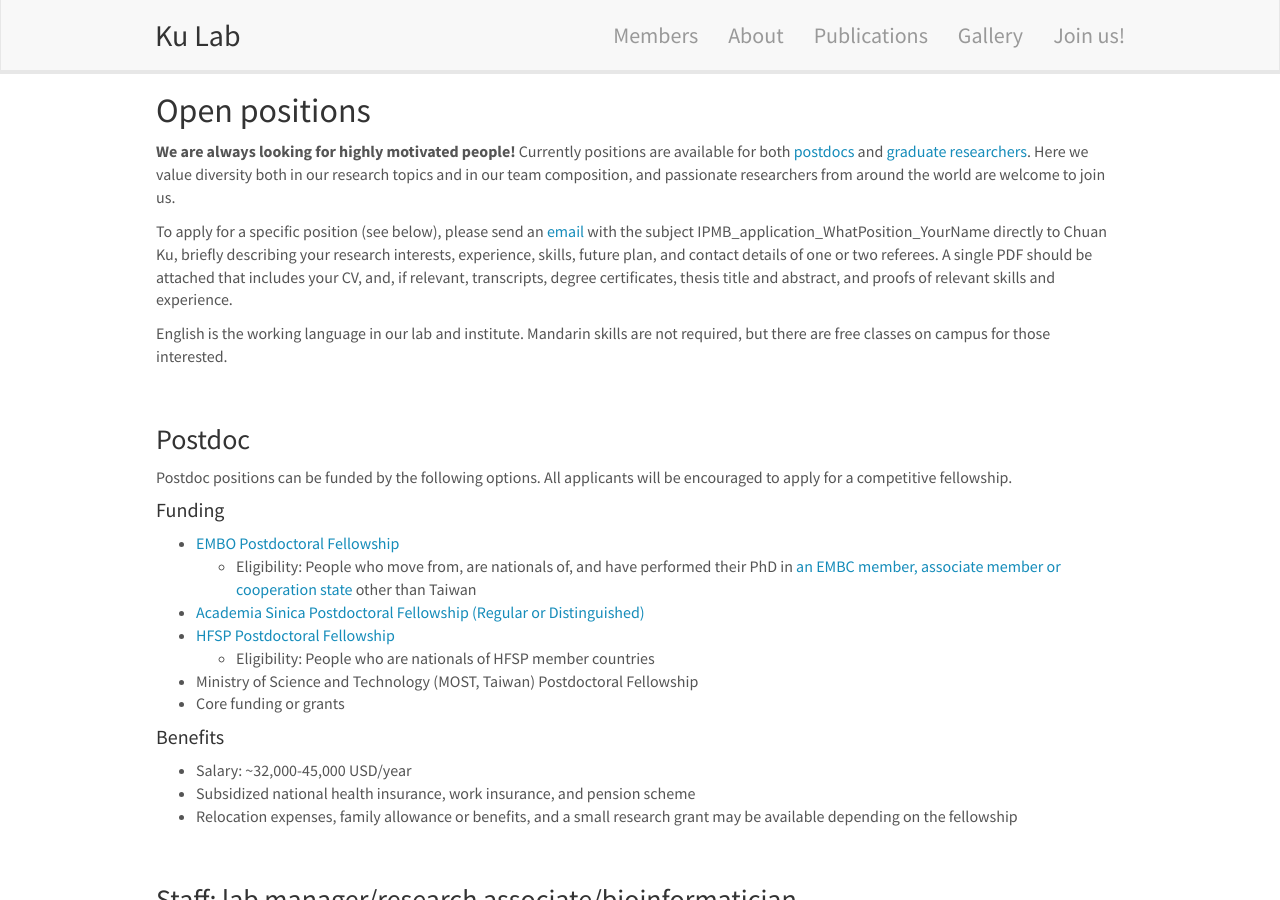
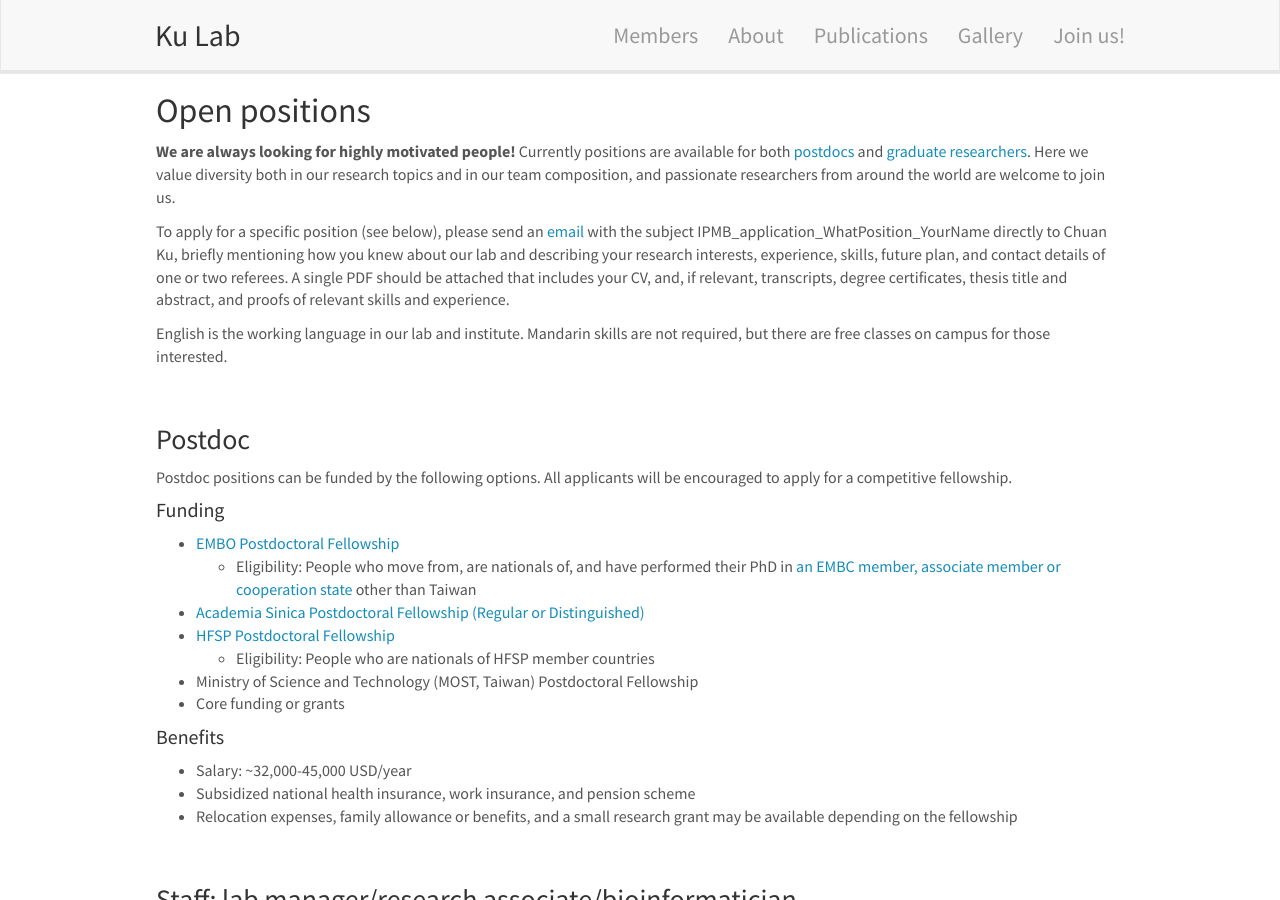
Before and after one commit to tzutongkao/Kao_Lab, a Jekyll site: the page built from _pages/openings.md, in a window 1280 px wide and 900 px high. Built offline with Jekyll 4.4.1, drawn with Linux system fonts in a browser that asks for light colours; nearby versions of some CDN libraries.

Commit message:
Update openings.md

```diff
--- a/_pages/openings.md
+++ b/_pages/openings.md
@@ -10,7 +10,7 @@ permalink: /positions
 
 **We are always looking for highly motivated people!** Currently positions are available for both <a href='https://chuanku-lab.github.io/kulab/downloads/JobAd_Postdoc.pdf'>postdocs</a> and <a href='https://www.isme-microbes.org/jobs/graduate-positions'>graduate researchers</a>. Here we value diversity both in our research topics and in our team composition, and passionate researchers from around the world are welcome to join us.
 
-To apply for a specific position (see below), please send an [email](mailto:chuanku@gate.sinica.edu.tw) with the subject IPMB_application_WhatPosition_YourName directly to Chuan Ku, briefly describing your research interests, experience, skills, future plan, and contact details of one or two referees. A single PDF should be attached that includes your CV, and, if relevant, transcripts, degree certificates, thesis title and abstract, and proofs of relevant skills and experience.
+To apply for a specific position (see below), please send an [email](mailto:chuanku@gate.sinica.edu.tw) with the subject IPMB_application_WhatPosition_YourName directly to Chuan Ku, briefly mentioning how you knew about our lab and describing your research interests, experience, skills, future plan, and contact details of one or two referees. A single PDF should be attached that includes your CV, and, if relevant, transcripts, degree certificates, thesis title and abstract, and proofs of relevant skills and experience.
 
 English is the working language in our lab and institute. Mandarin skills are not required, but there are free classes on campus for those interested.
 
```
